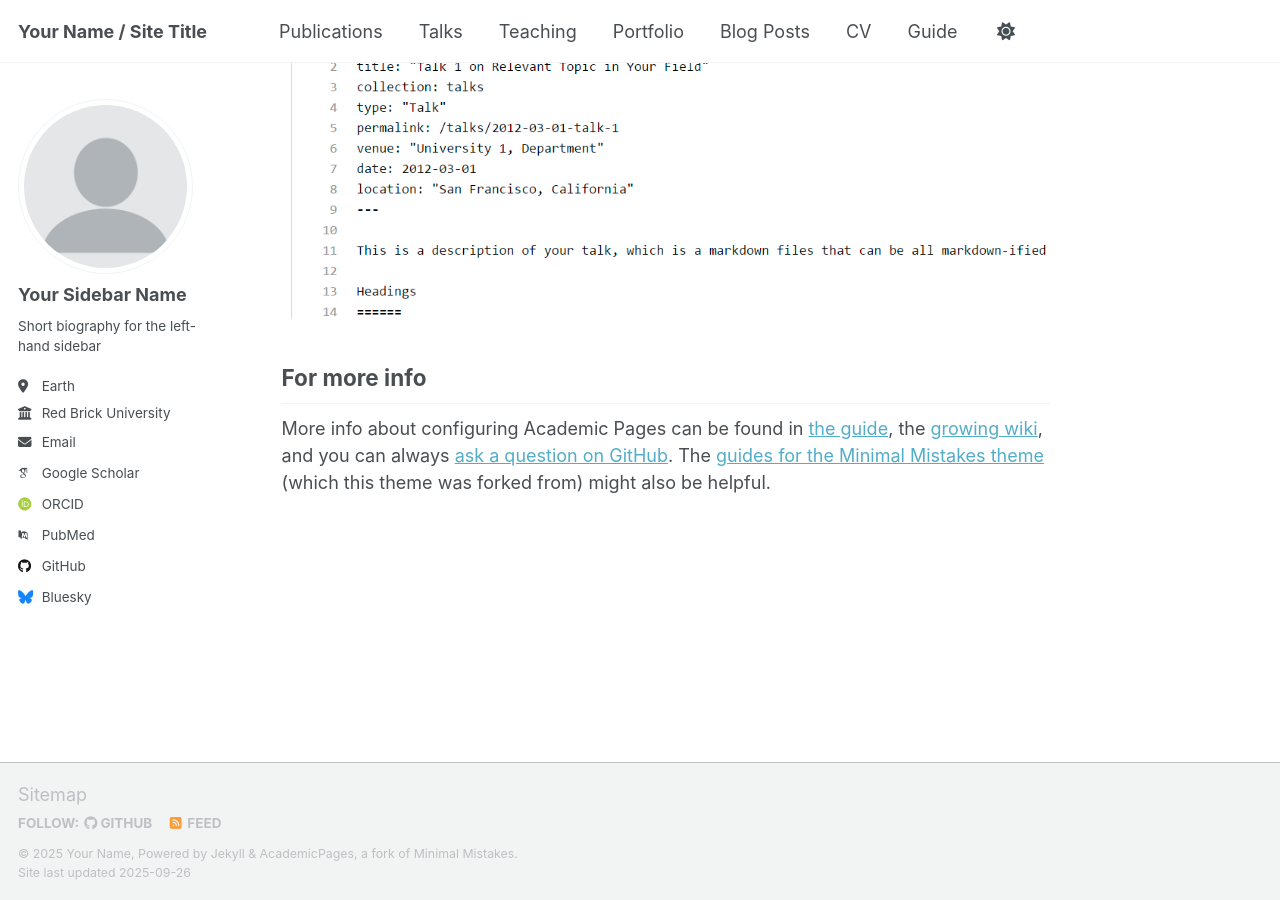
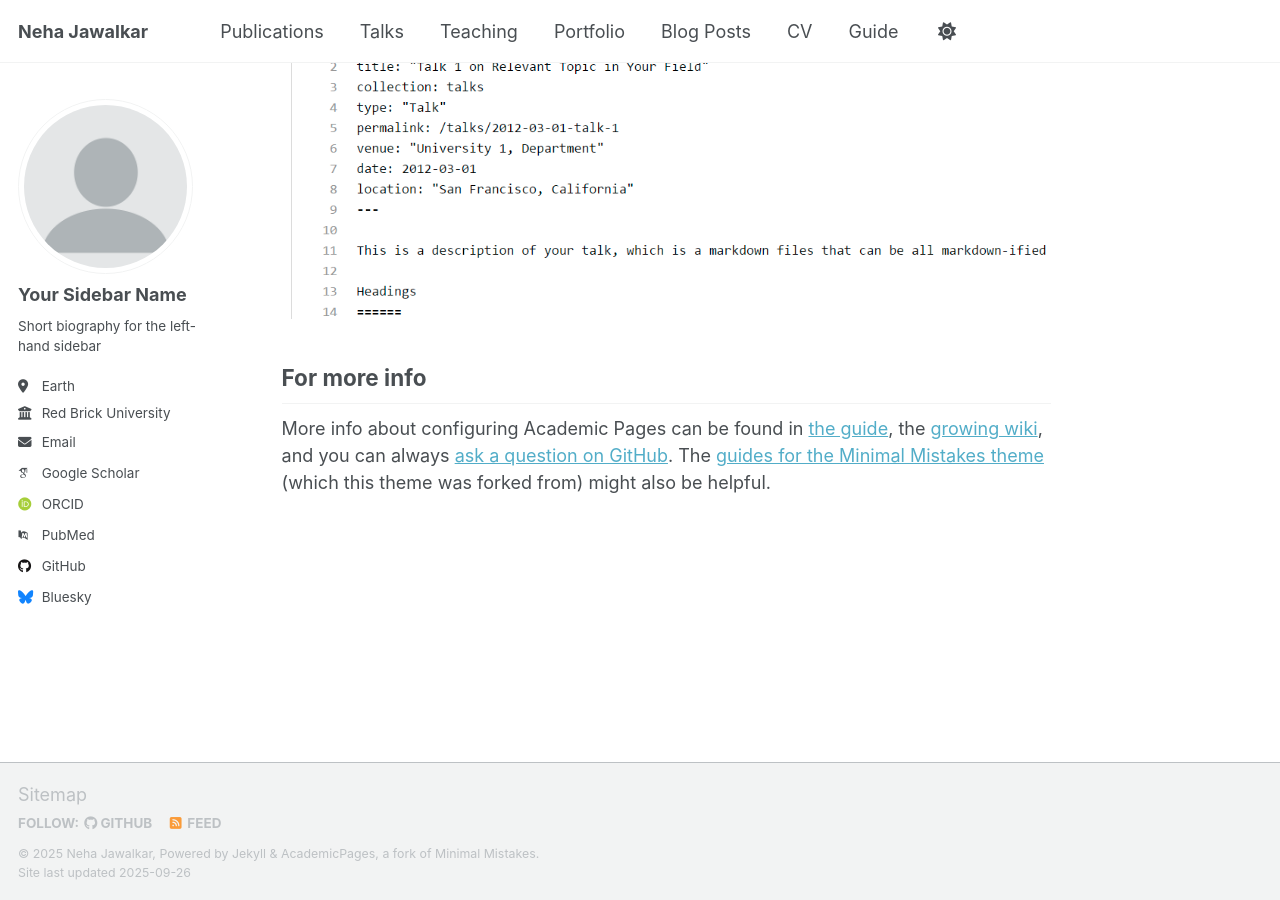
Before and after one commit to neha-jawalkar/neha-jawalkar.github.io, a Jekyll site: the page built from _pages/about.md, in a window 1280 px wide and 900 px high, scrolled down 2880 px. Built offline with Jekyll 4.4.1, drawn with Linux system fonts in a browser that asks for light colours; some web fonts are replaced; a script that is not in the unit is left out.

Commit message:
Changed config

```diff
--- a/_config.yml
+++ b/_config.yml
@@ -9,11 +9,11 @@
 # Basic Site Settings
 locale                   : "en-US"
 site_theme               : "default" # Currently available options are "default", "air"
-title                    : "Your Name / Site Title"
+title                    : "Neha Jawalkar"
 title_separator          : "-"
-name                     : &name "Your Name"
+name                     : &name "Neha Jawalkar"
 description              : &description "Your Name's academic portfolio"   # Update this with a general description of your site, this is the default if not overridden by a page
-url                      : https://academicpages.github.io # The base hostname & protocol for your site e.g. "https://[your GitHub username].github.io",
+url                      : https://neha-jawalkar.github.io # The base hostname & protocol for your site e.g. "https://[your GitHub username].github.io",
                                                            # or if you already have some other page hosted on Github then use "https://[your GitHub username].github.io/[Your Repo Name]"
 baseurl                  : "" # the subpath of your site, e.g. "/blog"
 repository               : "academicpages/academicpages.github.io"
```
